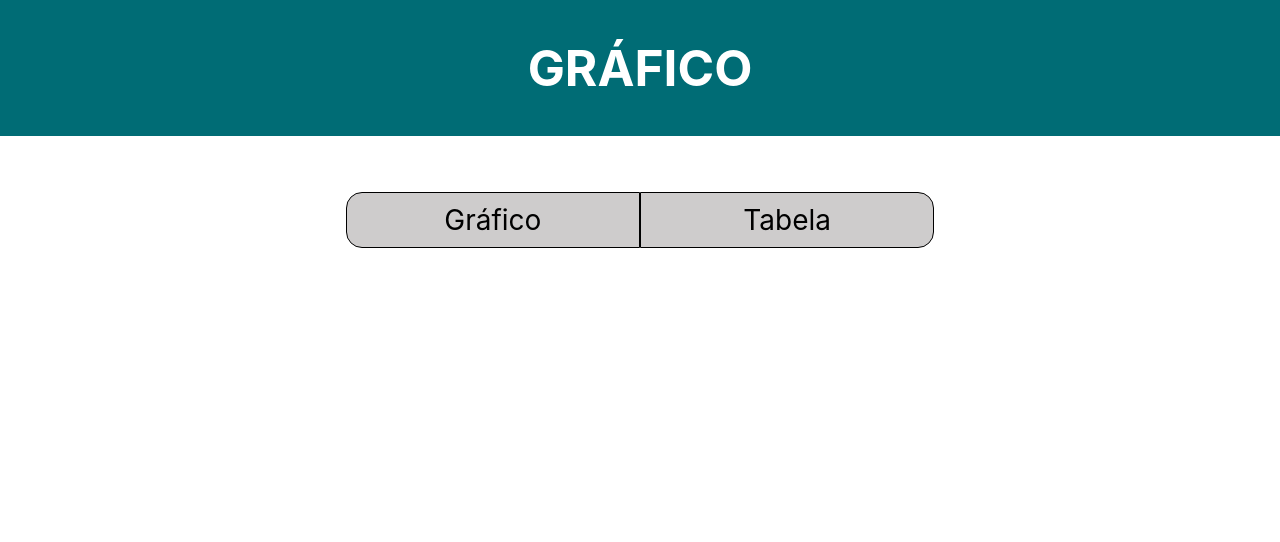
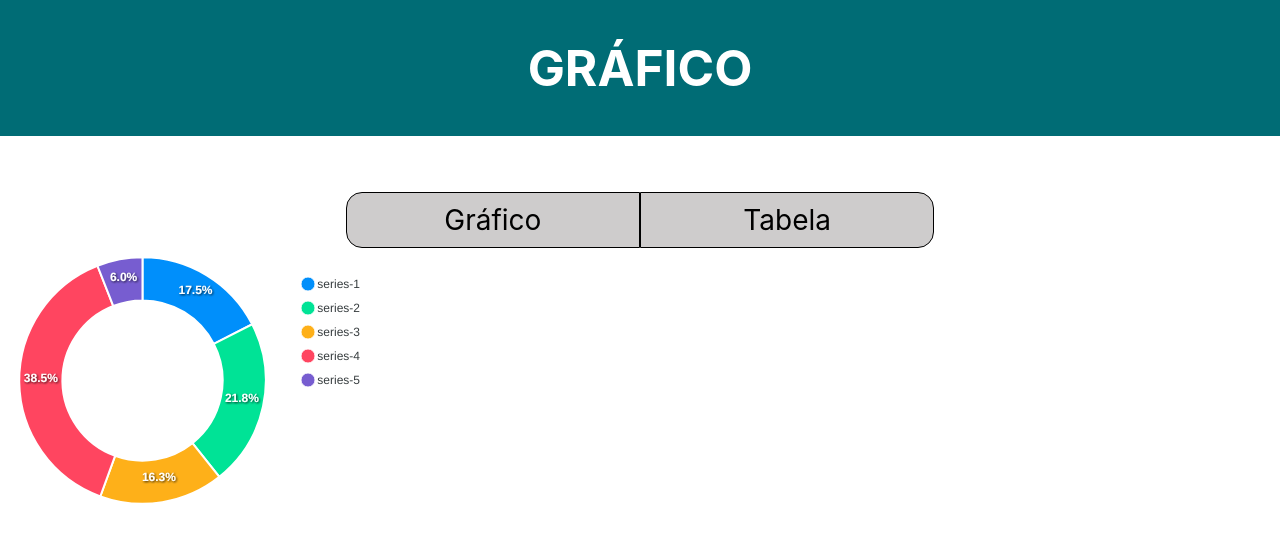
Before and after one commit to GustavoHenriqueSchmitz/React-charts-and-tables, a React (Create React App) app in the folder front-end/: page /grafico in a window 1280 px wide. Shown: the top 542 px of the page. Built offline with nearby package versions, Linux system fonts and the light colour scheme.

Commit message:
creating-graphic

```diff
--- a/front-end/src/components/Graphic.js
+++ b/front-end/src/components/Graphic.js
@@ -1,4 +1,5 @@
 import { ButtonsGraphicTable } from "./buttons/GraphicTable"
+import { GenerateGraphic } from "./graphic/GenerateGraphic"
 import { Header } from "./header/Header"
 
 function Graphic() {
@@ -6,6 +7,7 @@ function Graphic() {
         <>
             <Header title="GRÁFICO"/>
             <ButtonsGraphicTable textButtonLeft="Gráfico" textButtonRight="Tabela"/>
+            <GenerateGraphic/>
         </>
     )
 }
--- a/front-end/src/components/graphic/GenerateGraphic.js
+++ b/front-end/src/components/graphic/GenerateGraphic.js
@@ -1,6 +1,19 @@
+import Chart from 'react-apexcharts'
+
 function GenerateGraphic() {
+
+    const state = {
+            options: {teste: 'ola', yu: 'teste2'},
+            salaries: [44, 55, 41, 97, 15],
+            labels: ['0 a 500', '500 a 1000', '1000 a 2000', '2000 a 10000', '10000 >']
+        }
+
     return (
-        <></>
+        <>
+            <div className="donut">
+                <Chart options={state.options} series={state.salaries} type="donut" width="380" />
+            </div>
+        </>
     )
 }
 
```
